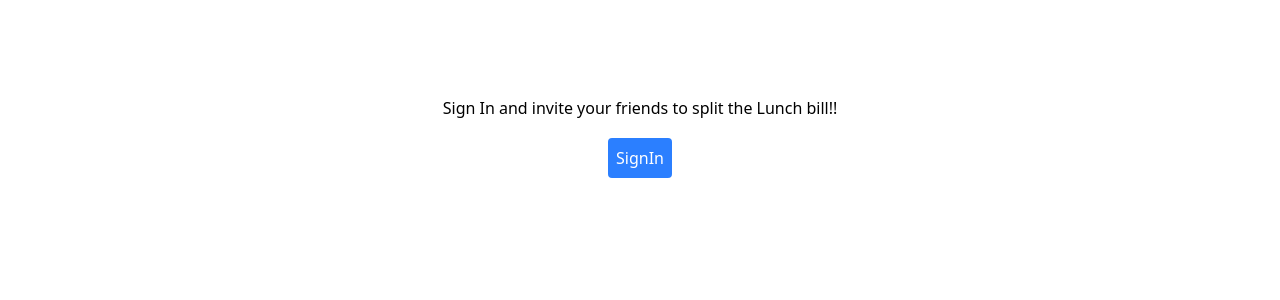
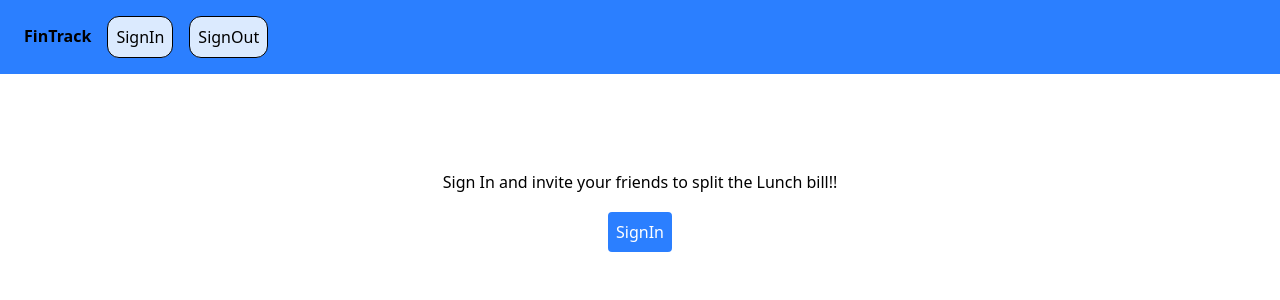
Before and after one commit to hadessharma/Fintrack, a React (Vite) app in the folder frontend/: page / in a window 1280 px wide. Shown: the top 300 px of the page. Built offline with nearby package versions, Linux system fonts and the light colour scheme.

Commit message:
Layed out navbar

```diff
--- a/frontend/src/App.jsx
+++ b/frontend/src/App.jsx
@@ -1,13 +1,15 @@
+import { Route, Routes } from "react-router-dom";
 
-import Home from './pages/home'
+import Navbar from "./components/navbar";
+import Home from "./pages/home";
 
 function App() {
-
   return (
     <div>
+      <Navbar />
       <Home />
     </div>
-  )
+  );
 }
 
-export default App
+export default App;
--- a/frontend/src/components/navbar.jsx
+++ b/frontend/src/components/navbar.jsx
@@ -5,7 +5,6 @@ import { Link } from "react-router-dom";
 import { singInWithGoogle } from "../auth/firebase";
 import { auth } from "../auth/firebase";
 import { signOut } from "firebase/auth";
-import { login, logout } from "../redux/store";
 import { useState } from "react";
 
 const Navbar = () => {
@@ -37,4 +36,28 @@ const Navbar = () => {
       setLoading(false);
     }
   };
+  const handleSignOut = async () => {
+    try {
+      await signOut(auth);
+      dispatch(logout());
+    } catch (error) {
+      console.log(error);
+    }
+  };
+
+  return (
+    <nav className="flex justify-start w-full p-4 bg-blue-500">
+      <div className="p-2 font-bold">FinTrack</div>
+      <div className="">
+        <button className="p-2 mx-2 border rounded-xl bg-blue-100 cursor-pointer">
+          SignIn
+        </button>
+        <button className="p-2 mx-2 border rounded-xl bg-blue-100 cursor-pointer">
+          SignOut
+        </button>
+      </div>
+    </nav>
+  );
 };
+
+export default Navbar;
```
